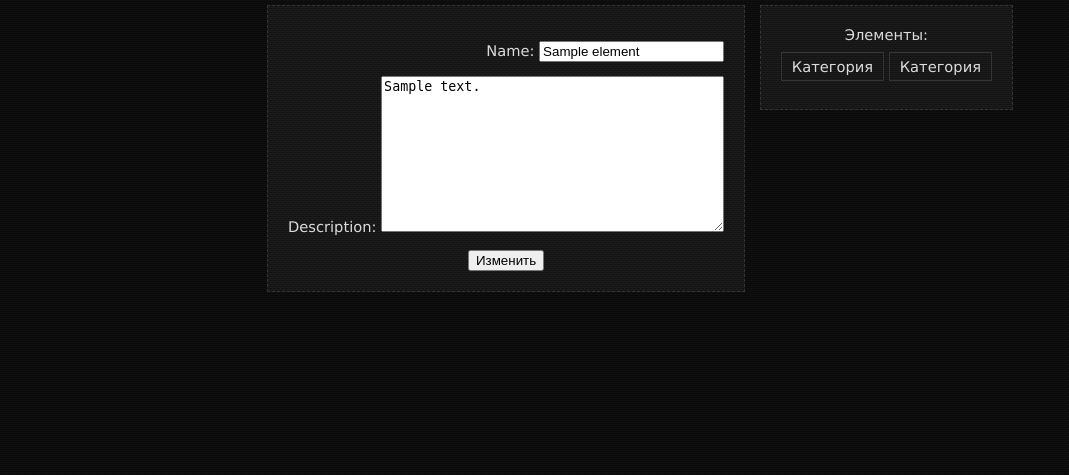
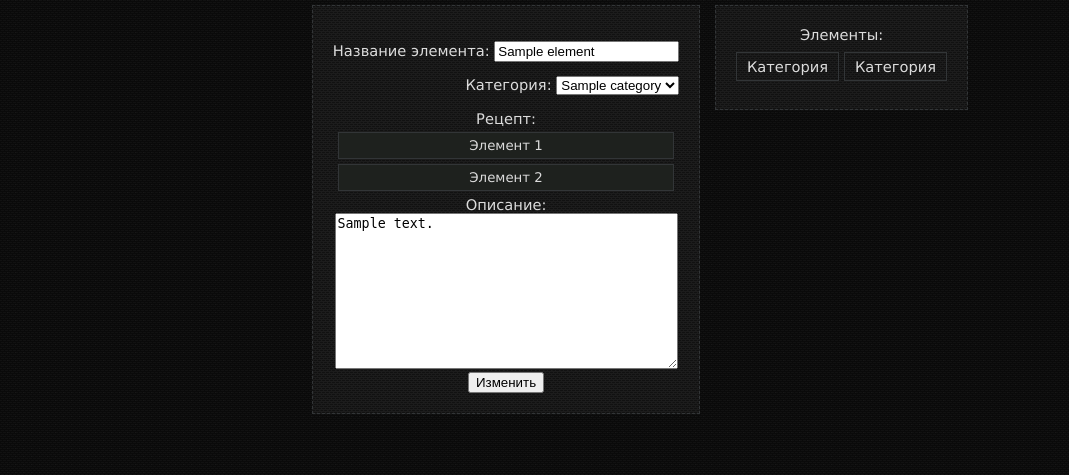
Before and after one commit to i-ka/alchemy, a Django app: page /alch-admin/update_element/1 in a window 1280 px wide. Shown: the part 60-535 px from the top of the page, without its empty margins (0-1069 px from the left). Run offline with Django 3.2, Linux system fonts and the light colour scheme; tables that the repository leaves empty hold one stand-in row (values such as "Sample post"); some libraries are stand-ins or nearby versions.

Commit message:
Get json list of elements from server

```diff
--- a/alchemysite/AlchemyAdmin/admin.py
+++ b/alchemysite/AlchemyAdmin/admin.py
@@ -1,6 +1,7 @@
 from django.contrib import admin
 
-from AlchemyCommon.models import Element
+from AlchemyCommon.models import Element,Category
+
 
 # Register your models here.
 
@@ -8,3 +9,4 @@ class ElementAdmin(admin.ModelAdmin):
     list_display = ('name','created_at','is_essential_element')
 
 admin.site.register(Element,ElementAdmin)
+admin.site.register(Category)
--- a/alchemysite/AlchemyAdmin/forms.py
+++ b/alchemysite/AlchemyAdmin/forms.py
@@ -3,12 +3,14 @@ from AlchemyCommon.models import Element
 
 
 class ElementForm(forms.ModelForm):
+
+
     class Meta:
         model = Element
-        fields =['name','first_recipe_el','second_recipe_el','description']
+        fields =['name','first_recipe_el','category','second_recipe_el','description']
         widgets = {
-             'first_recipe_el': forms.HiddenInput(),
-			 'second_recipe_el': forms.HiddenInput()
+            'first_recipe_el': forms.HiddenInput(),
+            'second_recipe_el': forms.HiddenInput()
 		}
 
     def clean(self):
--- a/alchemysite/AlchemyAdmin/templates/AlchemyAdmin/add_element_form.html
+++ b/alchemysite/AlchemyAdmin/templates/AlchemyAdmin/add_element_form.html
@@ -11,24 +11,27 @@
 {% endblock %}
 
 {% block center %}
-	{{form.name.errors}}
-	{{form.first_recipe_el.errors}}
-	{{form.second_recipe_el.errors}}
-	{{form.description.errors}}
 	<div class="form">
+	{{form.non_field_errors}}
 	{%if not update %}
 		<form method="POST" action="{% url 'aladmin:create-element' %}">
 			{%csrf_token%}
 			<p>
+				{{form.name.errors}}
 				<label for="name">Название элемента:</label>
 				{{form.name}}
 			</p>
+			<p>
+				<label for="category">Категория:</label>
+				{{form.category}}
+			</p>
 			<label for="recipe">Рецепт:</label>
 			<div id="drop1">Элемент 1</div>
-				<div id="drop2">Элемент 2</div>
+			<div id="drop2">Элемент 2</div>
 				<!--Element id goes here-->
 				{{form.first_recipe_el}}
 				{{form.second_recipe_el}}
+			{{form.description.errors}}
 			<label for="description">Описание:</label>
 			<br>
 			{{form.description}}
@@ -38,7 +41,24 @@
 	{%else%}
 		<form method="POST" action="{% url 'aladmin:update-element' updated_element.id%}">
 			{%csrf_token%}
-			{{form.as_p}}
+			<p>
+				<label for="name">Название элемента:</label>
+				{{form.name}}
+			</p>
+			<p>
+				<label for="category">Категория:</label>
+				{{form.category}}
+			</p>
+			<label for="recipe">Рецепт:</label>
+			<div id="drop1">Элемент 1</div>
+			<div id="drop2">Элемент 2</div>
+				<!--Element id goes here-->
+				{{form.first_recipe_el}}
+				{{form.second_recipe_el}}
+			<label for="description">Описание:</label>
+			<br>
+			{{form.description}}
+			<br>
 			<input type="submit" value="Изменить">
 		</form>
 	{%endif%}
--- a/alchemysite/AlchemyAdmin/urls.py
+++ b/alchemysite/AlchemyAdmin/urls.py
@@ -6,4 +6,5 @@ urlpatterns=[
     url(r'del/(?P<el_id>[0-9]+)',views.remove_element, name='del'),
     url(r'create-element',views.create_element, name='create-element'),
     url(r'update_element/(?P<el_id>[0-9]+)',views.update_element, name='update-element'),
+    url(r'get-elements-by-category/(?P<category_id>[0-9]+)',views.element_list, name='get-elements-by-cat')
 ]
--- a/alchemysite/AlchemyAdmin/views.py
+++ b/alchemysite/AlchemyAdmin/views.py
@@ -1,9 +1,10 @@
+from django.http import HttpResponse
 from django.shortcuts import render,redirect
 from django.contrib.auth.decorators import login_required
-
-from AlchemyCommon.models import Element
+from AlchemyCommon.models import Element,Category
 from .forms import ElementForm
 from django.db.models import Q
+import json
 # Create your views here.
 
 @login_required(login_url='/login/')
@@ -14,7 +15,15 @@ def index(request):
         })
 
 def element_list(request, category_id):
-    pass
+    elements_dict={"elements":[]}
+    elements=Category.objects.get(pk=category_id).element_set.all()
+    for el in elements:
+        elements_dict['elements'].append({
+            'image':'qwer.jpg',
+            'name':el.name,
+            'id':el.id
+            })
+    return HttpResponse(json.dumps(elements_dict))
 
 def remove_element(request,el_id):
     element_to_delete = Element.objects.get(pk=el_id)
--- a/alchemysite/AlchemyCommon/models.py
+++ b/alchemysite/AlchemyCommon/models.py
@@ -1,12 +1,19 @@
 from django.db import models
 from django.contrib.auth.models import User
 # Create your models here.
+
+class Category(models.Model):
+    name = models.CharField(max_length=50,blank=False,default="Unknown category")
+
+    def __str__(self):
+        return self.name
 
 class Element(models.Model):
     name = models.CharField(max_length=50,blank=False,default="Unknown element")
     first_recipe_el = models.IntegerField()
     second_recipe_el = models.IntegerField()
     description = models.TextField()
+    category = models.ForeignKey(Category)
     created_at = models.DateTimeField(auto_now=True)
 
     def is_essential_element(self):
@@ -23,6 +30,7 @@ class Element(models.Model):
         else:
             return conflict_elements
 
+
 class UserProfile(models.Model):
     user = models.OneToOneField(User,unique=True,related_name='profile')
     open_elements = models.ManyToManyField(Element)
--- a/alchemysite/static/addelement.js
+++ b/alchemysite/static/addelement.js
@@ -1,7 +1,10 @@
 $(document).ready(function()
 {
-	$.getJSON("/static/list.json",function(data)
+	$.getJSON("http://127.0.0.1:8000/alch-admin/get-elements-by-category/1",function(data)
 	{
+		$("[name=first_recipe_el]").removeAttr("value");
+		$("[name=second_recipe_el]").removeAttr("value");
+
 		for(var i=0;i<data.elements.length;i++)
 		{
 			$("#list").append($("<div>").addClass("select").text(data.elements[i].name).attr("el_id",data.elements[i].id));
```
Also changed, not shown: alchemysite/AlchemyCommon/migrations/0007_auto_20160227_1543.py (added).
